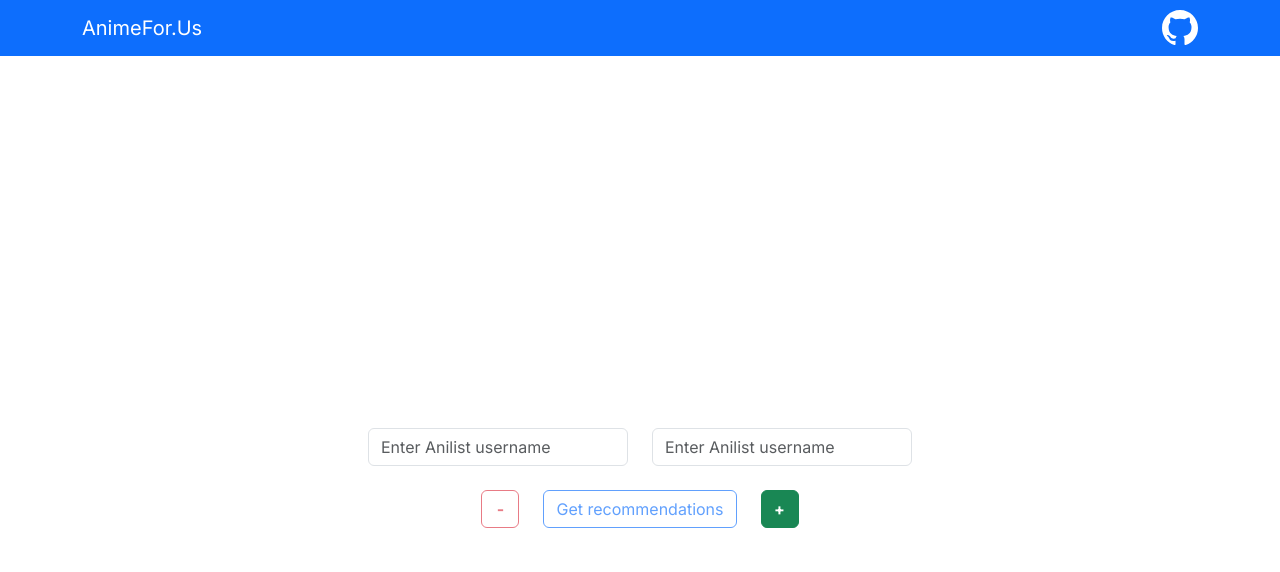
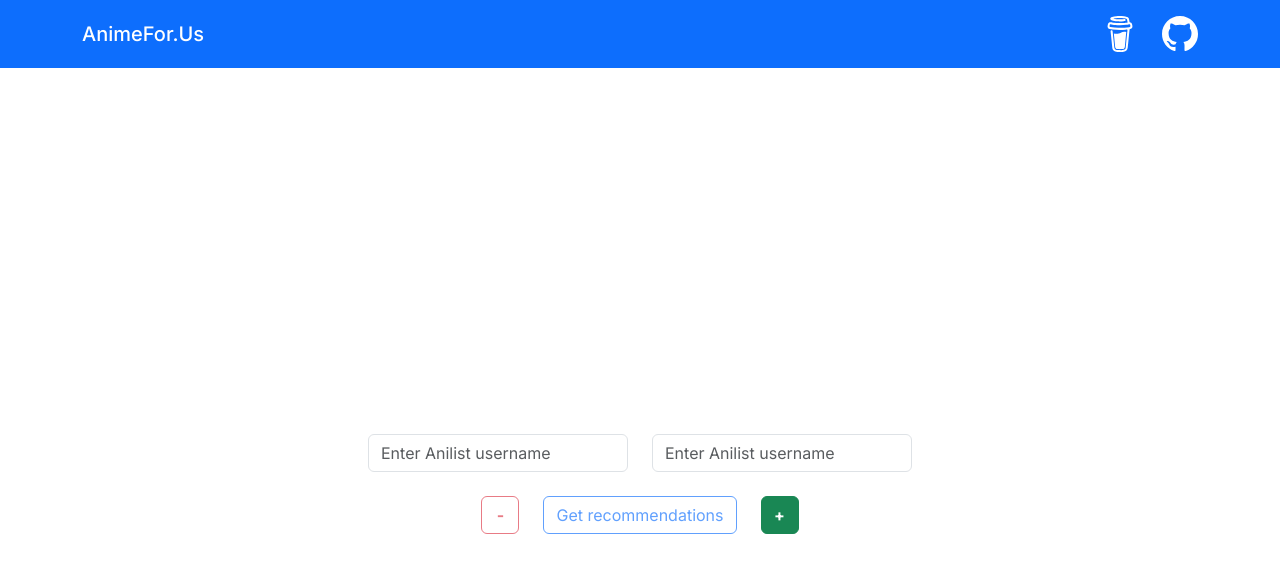
Before and after one commit to eshuoo/animefor.us, a Next.js app: page / in a window 1280 px wide. Shown: the top 572 px of the page. Built offline with nearby package versions, Linux system fonts and the light colour scheme.

Commit message:
remade header

```diff
--- a/src/app/page.module.scss
+++ b/src/app/page.module.scss
@@ -1,5 +1,5 @@
 .app_container {
-  min-height: calc(100vh - 3.5rem);
+    min-height: calc(100vh - 68px);
     width: 100vw;
     display: flex;
     flex-direction: column;
--- a/src/app/page.tsx
+++ b/src/app/page.tsx
@@ -11,7 +11,6 @@ import { UsersSkeleton } from "@/components/ui/skeletons";
 //todo: promare pojawia się 2 razy
 //todo: userReducer
 //todo: fix adding 4th user without 3th being added
-//todo: add buymeacoffee.com
 //todo: add GSC
 //todo: add favicon
 //todo: add SEO and meta tags
--- a/src/components/ui/Header.tsx
+++ b/src/components/ui/Header.tsx
@@ -5,10 +5,27 @@ const Header: React.FC = () => {
     return (
         <header>
             <nav className="navbar bg-primary">
-        <div className="container-md">
-          <a className="navbar-brand text-white" href="/">
+                <div className="container-md container-md d-flex justify-content-between align-items-center">
+                    <a className="navbar-brand mb-0 h1 text-white" href="/">
                         AnimeFor.Us
                     </a>
+                    <ul className="navbar-nav d-flex flex-row gap-4">
+                        <li className="navbar-item">
+                            <a
+                                href="https://buymeacoffee.com/wodmat1g"
+                                target="_blank"
+                                rel="noopener noreferrer"
+                                className="nav-link"
+                            >
+                                <Image
+                                    src="/icons/buymeacoffee.svg"
+                                    alt="Link to buymeacoffee.com"
+                                    width={36}
+                                    height={36}
+                                />
+                            </a>
+                        </li>
+                        <li className="navbar-item">
                             <a
                                 href="https://github.com/eshuoo/animefor.us"
                                 target="_blank"
@@ -22,6 +39,8 @@ const Header: React.FC = () => {
                                     height={36}
                                 />
                             </a>
+                        </li>
+                    </ul>
                 </div>
             </nav>
         </header>
```
Also changed, not shown: public/icons/buymeacoffee.svg (added), src/app/layout.tsx (indentation only). Lines whose indentation alone changed are shown as unchanged.
